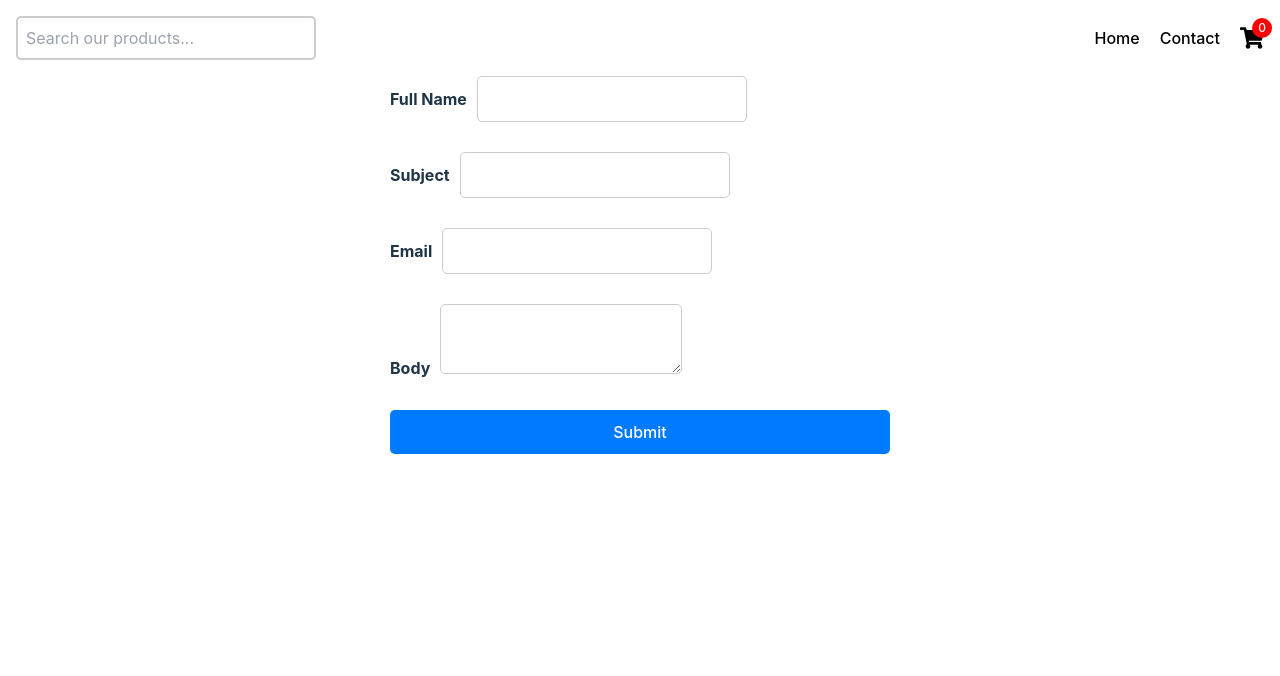
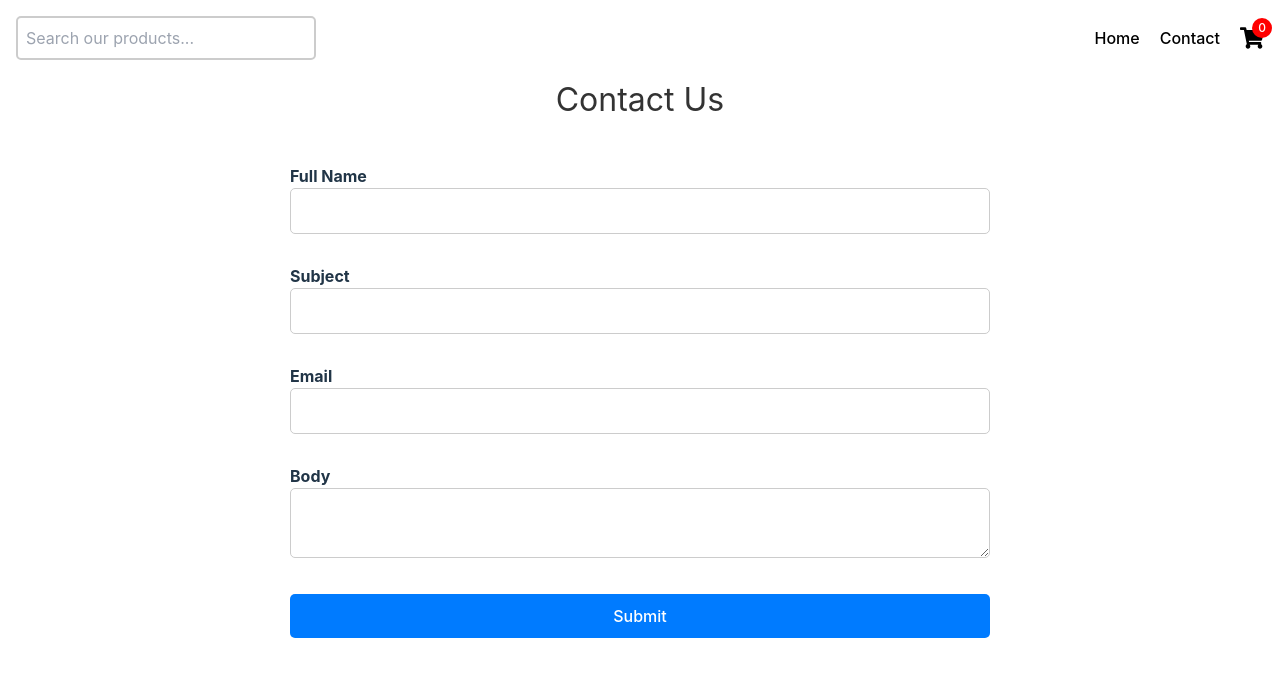
Before and after one commit to kribac12/kb-ecom-store, a React (Vite) app: page /contact in a window 1280 px wide. Shown: the top 676 px of the page. Built offline with nearby package versions, Linux system fonts and the light colour scheme.

Commit message:
contact form styling

```diff
--- a/src/pages/Contact/Contact.styles.js
+++ b/src/pages/Contact/Contact.styles.js
@@ -1,11 +1,18 @@
 import styled from "styled-components";
+
+export const FormTitle = styled.h1`
+  font-size: 32px;
+  color: #333;
+  margin-bottom: 20px;
+  text-align: center;
+`;
 
 export const StyledForm = styled.form`
   display: flex;
   flex-direction: column;
   gap: 20px;
   width: 100%;
-  max-width: 500px;
+  max-width: 700px;
   margin: auto;
 `;
 
@@ -18,12 +25,14 @@ export const StyledInput = styled.input`
   padding: 10px;
   border: 1px solid #ccc;
   border-radius: 5px;
+  width: 100%;
 `;
 
 export const StyledTextArea = styled.textarea`
   padding: 10px;
   border: 1px solid #ccc;
   border-radius: 5px;
+  width: 100%;
 `;
 
 export const StyledButton = styled.button`
--- a/src/pages/Contact/index.jsx
+++ b/src/pages/Contact/index.jsx
@@ -1,9 +1,8 @@
 import { useForm } from "react-hook-form";
 import { yupResolver } from "@hookform/resolvers/yup";
 import * as yup from "yup";
-import { StyledForm, StyledButton, StyledInput, StyledLabel, StyledTextArea, ErrorMessage } from "./Contact.styles";
+import { StyledForm, FormTitle, StyledButton, StyledInput, StyledLabel, StyledTextArea, ErrorMessage } from "./Contact.styles";
 
-// Define the validation schema using Yup
 const schema = yup.object().shape({
   fullName: yup.string().min(3, "Minimum number of characters is 3").required("Full name is required"),
   subject: yup.string().min(3, "Minimum number of characters is 3").required("Subject is required"),
@@ -28,6 +27,7 @@ const ContactPage = () => {
 
   return (
     <StyledForm onSubmit={handleSubmit(onSubmit)}>
+      <FormTitle>Contact Us</FormTitle>
       <div>
         <StyledLabel>Full Name</StyledLabel>
         <StyledInput {...register("fullName")} />
```
